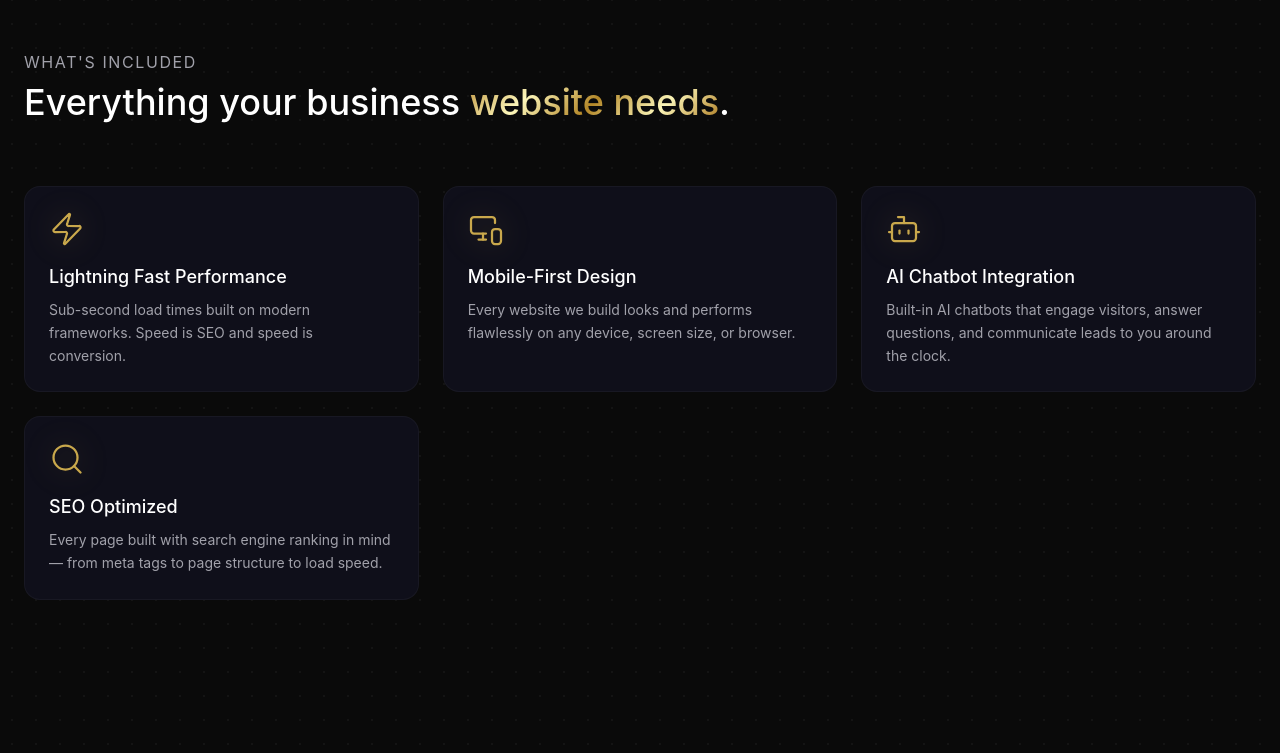
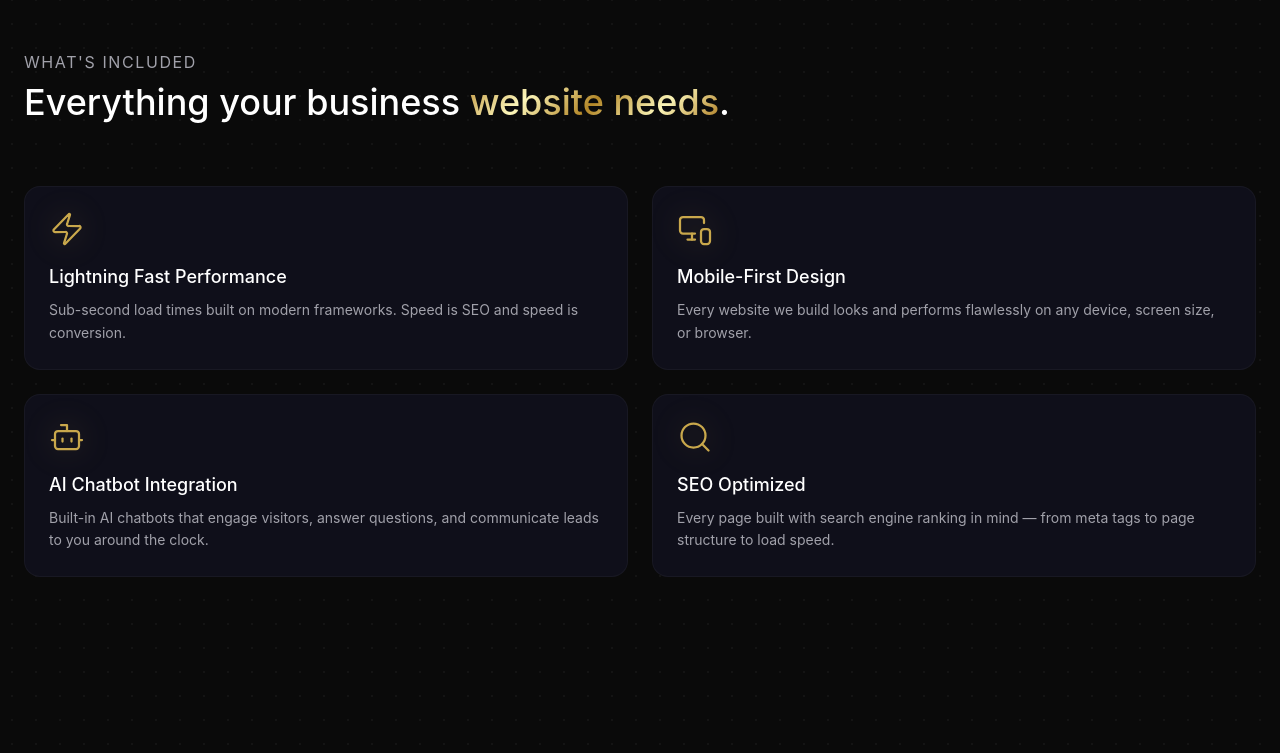
Before and after one commit to swilliams-vv/VisionaryVenturesLandingPage, a Next.js app: page /website-building in a window 1280 px wide. Shown: the part 612-1365 px from the top of the page. Built offline with nearby package versions, Linux system fonts and the light colour scheme.

Commit message:
Update page.js

```diff
--- a/app/website-building/page.js
+++ b/app/website-building/page.js
@@ -50,7 +50,7 @@
           <p className="text-3xl md:text-4xl font-medium text-white mb-16">
             Everything your business <span style={goldText}>website needs</span>.
           </p>
-          <div className="grid grid-cols-1 md:grid-cols-3 gap-6">
+          <div className="grid grid-cols-1 md:grid-cols-2 gap-6">
             {features.map(f => {
               const Icon = f.icon
               return (
```
